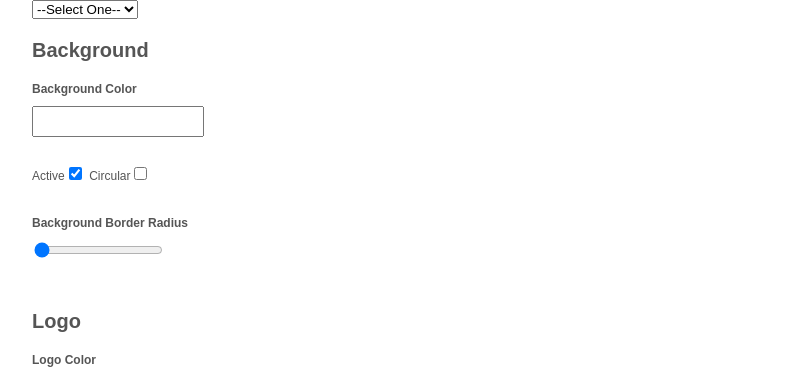
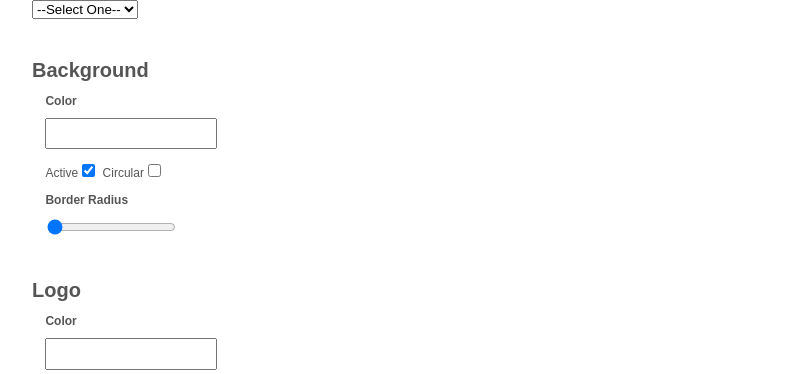
Before and after one commit to auermi/icon-editor, an Electron app: page app/index.html in a window 800 px wide. Shown: the top 374 px of the page. Drawn offline with nearby package versions, Linux system fonts and the light colour scheme; files that its build step writes are made by us from their sources; no server answers.

Commit message:
Clean up UI

```diff
--- a/app/index.html
+++ b/app/index.html
@@ -14,22 +14,29 @@
         <br>
         <section class="editor-section">
           <h1>Background</h1>
-          <h2>Background Color</h2>
+          <div class="editor-subsection">
+            <h2>Color</h2>
             <input type="text" id="backgroundColor">
-          <div class="background-toggles">
+            <div class="editor-subsection">
               <label>Active</label><input id="backgroundIsActive" type="checkbox" checked>
               <label>Circular</label><input id="backgroundIsCircle" type="checkbox">
             </div>
-          <h2>Background Border Radius</h2>
+          </div>
+          <div class="editor-subsection">
+            <h2>Border Radius</h2>
             <input id="radius" type="range" value=0>
+          </div>
         </section>
         <section class="editor-section">
           <h1>Logo</h1>
-          <h2>Logo Color</h2>
+          <div class="editor-subsection">
+            <h2>Color</h2>
             <input type="text" id="logoColor">
+          </div>
         </section>
         <section class="editor-section">
           <h1>Dimensions</h1>
+          <div class="editor-subsection">
             <div class="editor-dimensions">
               <div>
                 <h2>Width</h2>
@@ -38,6 +45,7 @@
               <div>
                <h2>Height</h2>
                <input type="text" id="iconHeight" placeholder="256">
+              </div>
             </div>
           </div>
         </section>
--- a/scss/master.scss
+++ b/scss/master.scss
@@ -10,6 +10,7 @@ body {
 h1 {
   font-size: 1.25em;
   color: #555;
+  margin: 0.25em 0;
 }
 h2 {
   font-size: 0.75em;
@@ -26,7 +27,6 @@ input {
     height: 1.75em;
     width: 12em;
     padding: 2px 4px;
-    margin-bottom: 2em;
   }
 }
 .wrap {
@@ -50,10 +50,13 @@ input {
   }
 }
 .editor-section {
-  margin-bottom: 3em;
-}
-.background-toggles {
-  margin-bottom: 2em;
+  margin-top: 2.5em;
+  > div {
+    padding-left: 4%;
+  }
+  .editor-subsection {
+    margin-top: 0.75em;
+  }
 }
 .editor-dimensions {
   display: flex;
@@ -61,6 +64,7 @@ input {
   > div {
     width: 40%;
     margin: auto;
+    margin-left: 0;
   }
 }
 .editor {
```
Lines whose indentation alone changed are shown as unchanged.
